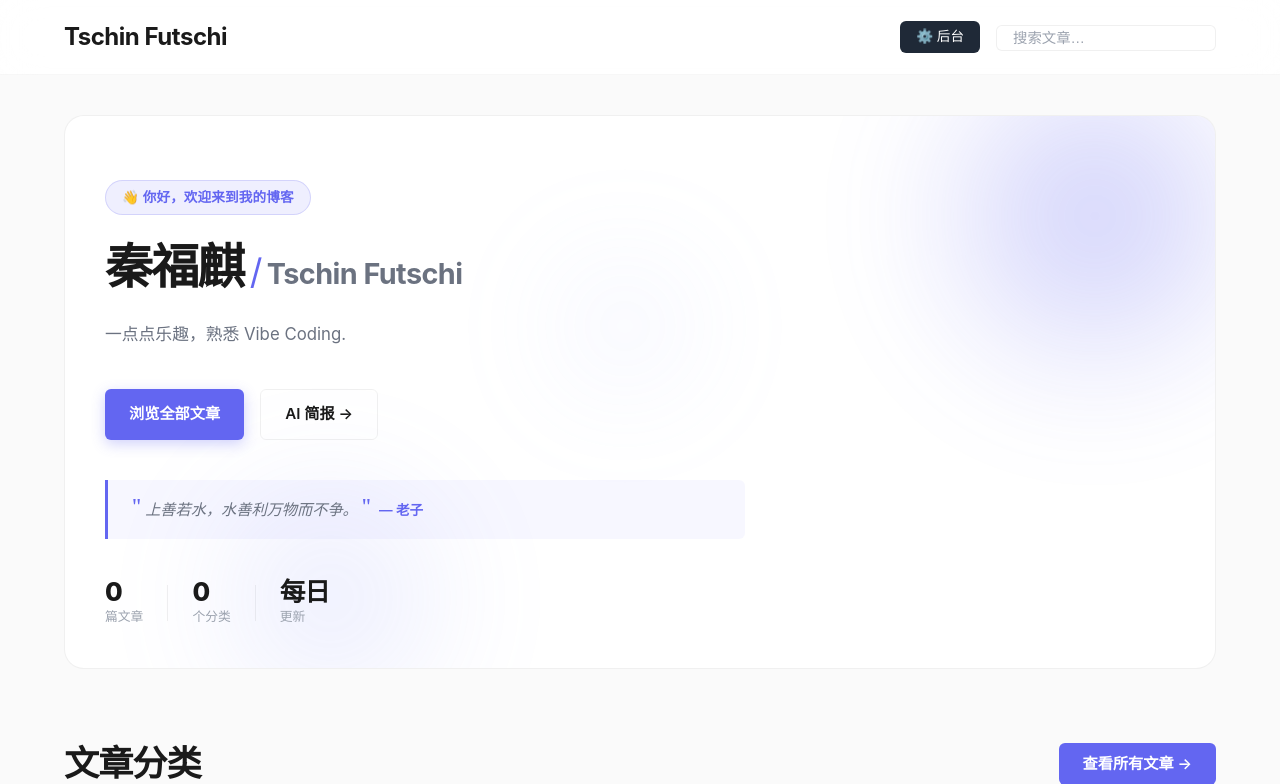
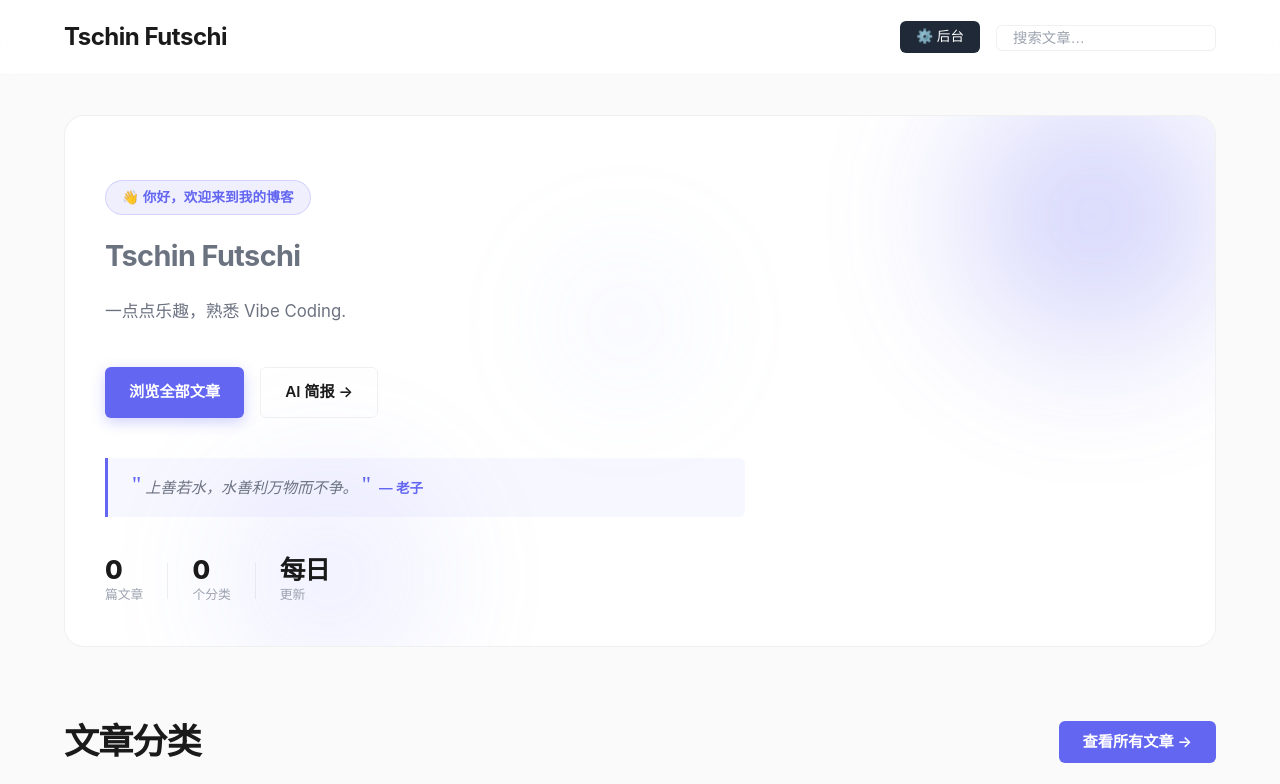
Before and after one commit to tschin-futschi/blog, a Flask app: page / in a window 1280 px wide. Shown: the top 784 px of the page. Run offline with Flask 3, Linux system fonts and the light colour scheme.

Commit message:
Hero 页面移除中文名显示
Co-Authored-By: Claude Sonnet 4.6 <noreply@anthropic.com>

```diff
--- a/templates/categories.html
+++ b/templates/categories.html
@@ -16,8 +16,6 @@
     <div class="hero-content">
       <div class="hero-badge">👋 你好，欢迎来到我的博客</div>
       <h1 class="hero-title">
-        <span class="hero-name">秦福麒</span>
-        <span class="hero-slash">/</span>
         <span class="hero-alias">Tschin Futschi</span>
       </h1>
       <p class="hero-desc">一点点乐趣，熟悉 Vibe Coding.</p>
```
